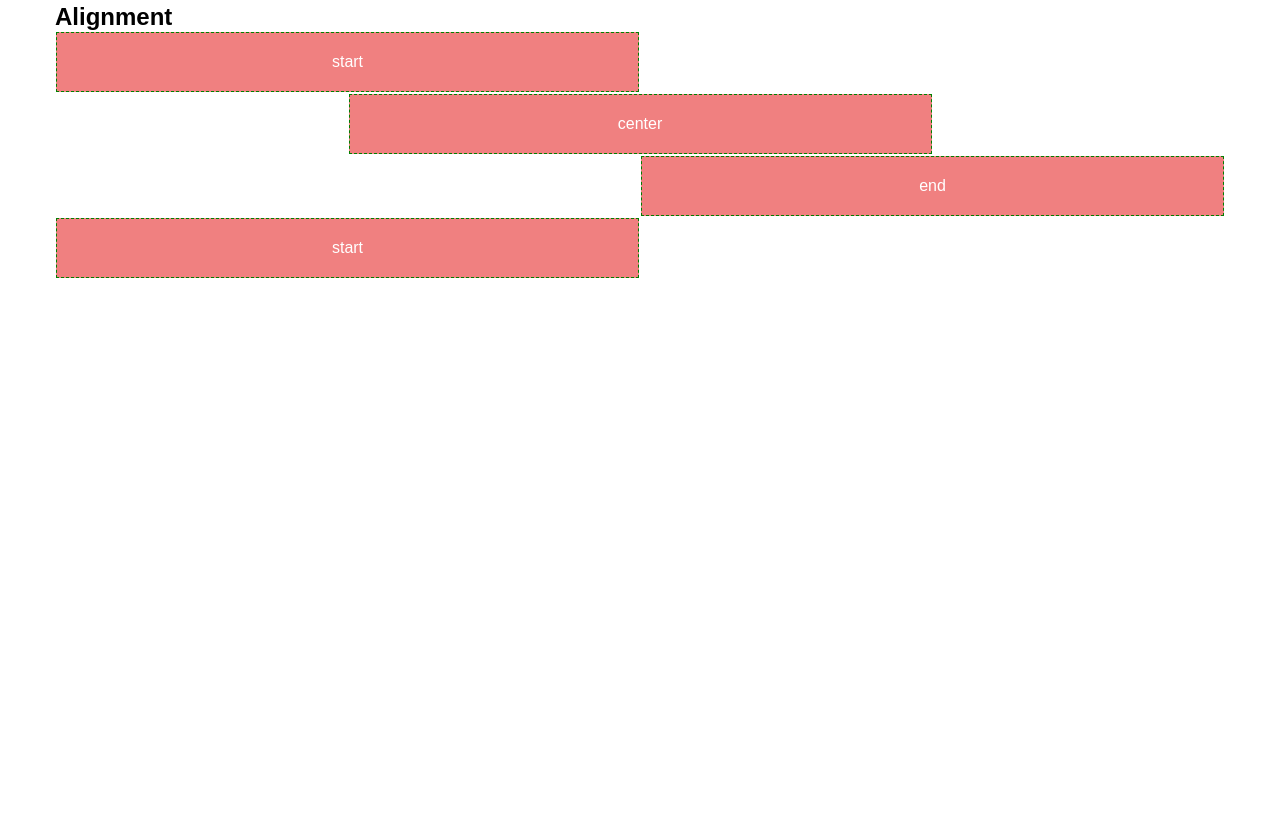
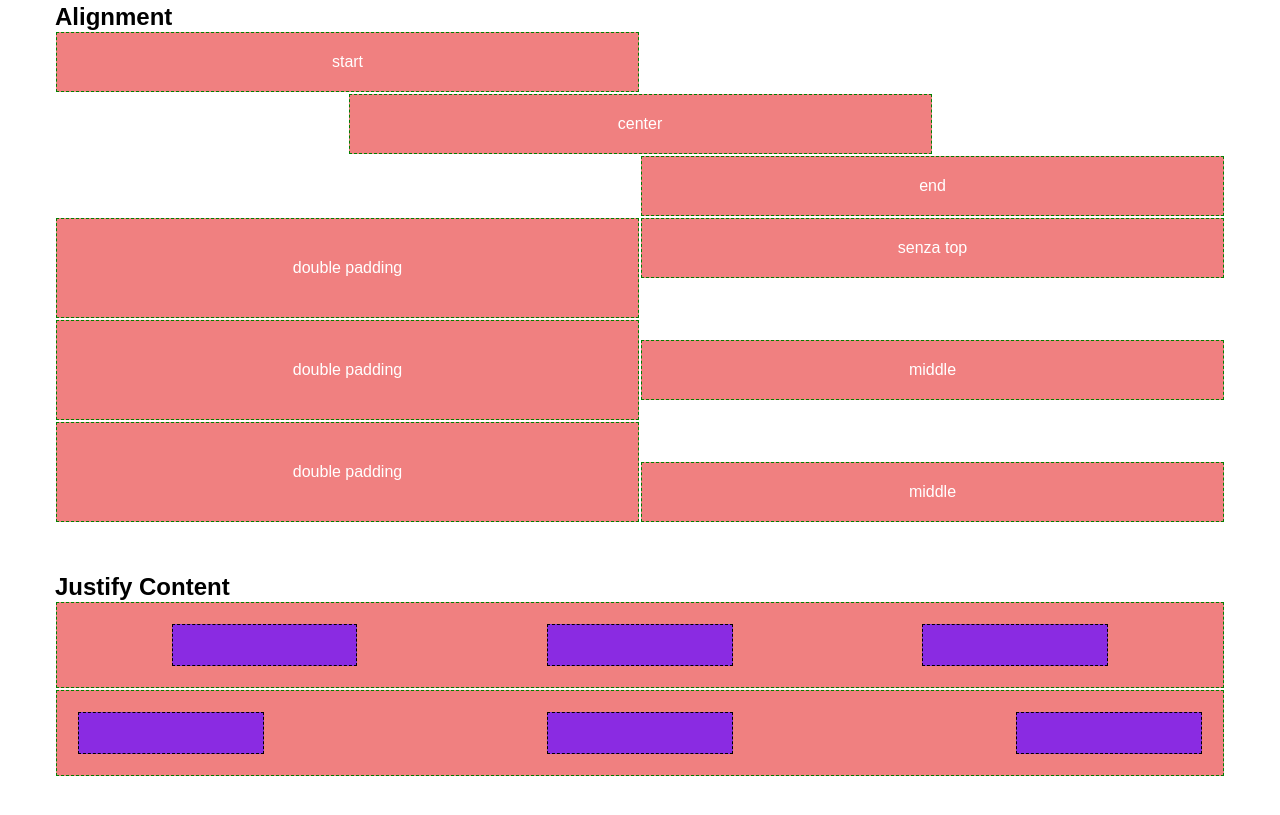
Before and after one commit to CappelliLeonardo/html-css-12bool, a plain HTML site: page index.html in a window 1280 px wide. Shown: the part 1753-2568 px from the top of the page. Before the commit the page ends 2082 px from the top, so only its background shows below. Drawn offline with Linux system fonts and the light colour scheme.

Commit message:
Completato

```diff
--- a/css/style.css
+++ b/css/style.css
@@ -45,3 +45,23 @@
 .row.end{
     justify-content: end;
 }
+
+.box.double-padding{
+    padding: 40px;
+}
+
+.row.middle{
+    align-items: center;
+}
+
+.row.bottom{
+    align-items: end;
+}
+
+.row.space-around{
+    justify-content: space-around;
+}
+
+.row.space-between{
+    justify-content: space-between;
+}
--- a/index.html
+++ b/index.html
@@ -342,11 +342,74 @@
 
                     <div class="row">
                         <div class="col-6">
-                            <div class="box"> start</div>
+                            <div class="box double-padding"> double padding  </div>
+                        </div>
+                        <div class="col-6">
+                            <div class="box"> senza top </div>
                         </div>
                     </div>
 
+                    <div class="row middle">
+                        <div class="col-6">
+                            <div class="box double-padding"> double padding  </div>
+                        </div>
+                        <div class="col-6 end">
+                            <div class="box"> middle </div>
+                        </div>
+                    </div>
 
+                    <div class="row bottom">
+                        <div class="col-6">
+                            <div class="box double-padding"> double padding  </div>
+                        </div>
+                        <div class="col-6 end">
+                            <div class="box"> middle </div>
+                        </div>
+                    </div>
+                </div>
+            </section>
+
+            <section>
+                <div class="container">
+
+                    <h2>
+                        Justify Content
+                    </h2>
+                    <div class="row">
+                        <div class="col-12">
+                            <div class="box">
+                                <div class="row space-around ">
+                                    <div class="col-2">
+                                        <div class="inner-box"></div>
+                                    </div>
+                                    <div class="col-2">
+                                        <div class="inner-box"></div>
+                                    </div>
+                                    <div class="col-2">
+                                        <div class="inner-box"></div>
+                                    </div>
+                                </div>
+                            </div>
+                        </div>
+                    </div>
+
+                    <div class="row">
+                        <div class="col-12">
+                            <div class="box">
+                                <div class="row space-between ">
+                                    <div class="col-2">
+                                        <div class="inner-box"></div>
+                                    </div>
+                                    <div class="col-2">
+                                        <div class="inner-box"></div>
+                                    </div>
+                                    <div class="col-2">
+                                        <div class="inner-box"></div>
+                                    </div>
+                                </div>
+                            </div>
+                        </div>
+                    </div>
                 </div>
             </section>
 
```
